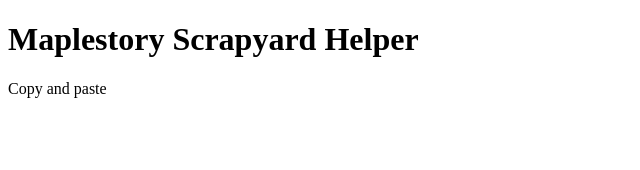
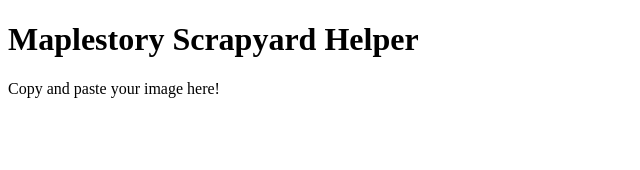
Before and after one commit to Hiroeme/scrapyardHelper, a React (Vite) app: page / in a window 1280 px wide. Shown: the top 170 px of the page, without its empty margins (0-640 px from the left). Built offline with nearby package versions, Linux system fonts and the light colour scheme.

Commit message:
updated goals

```diff
--- a/src/App.jsx
+++ b/src/App.jsx
@@ -15,7 +15,7 @@
       <h1>
         Maplestory Scrapyard Helper
       </h1>
-      <p>Copy and paste</p>
+      <p>Copy and paste your image here!</p>
       <div>
         {image && <img style={{maxHeight: '500px', maxWidth: '500px'}} src={image} alt="copy pasted image" />}
       </div>
```
Also changed, not shown: 1 other file (tests, documents, lock files or other folders).
